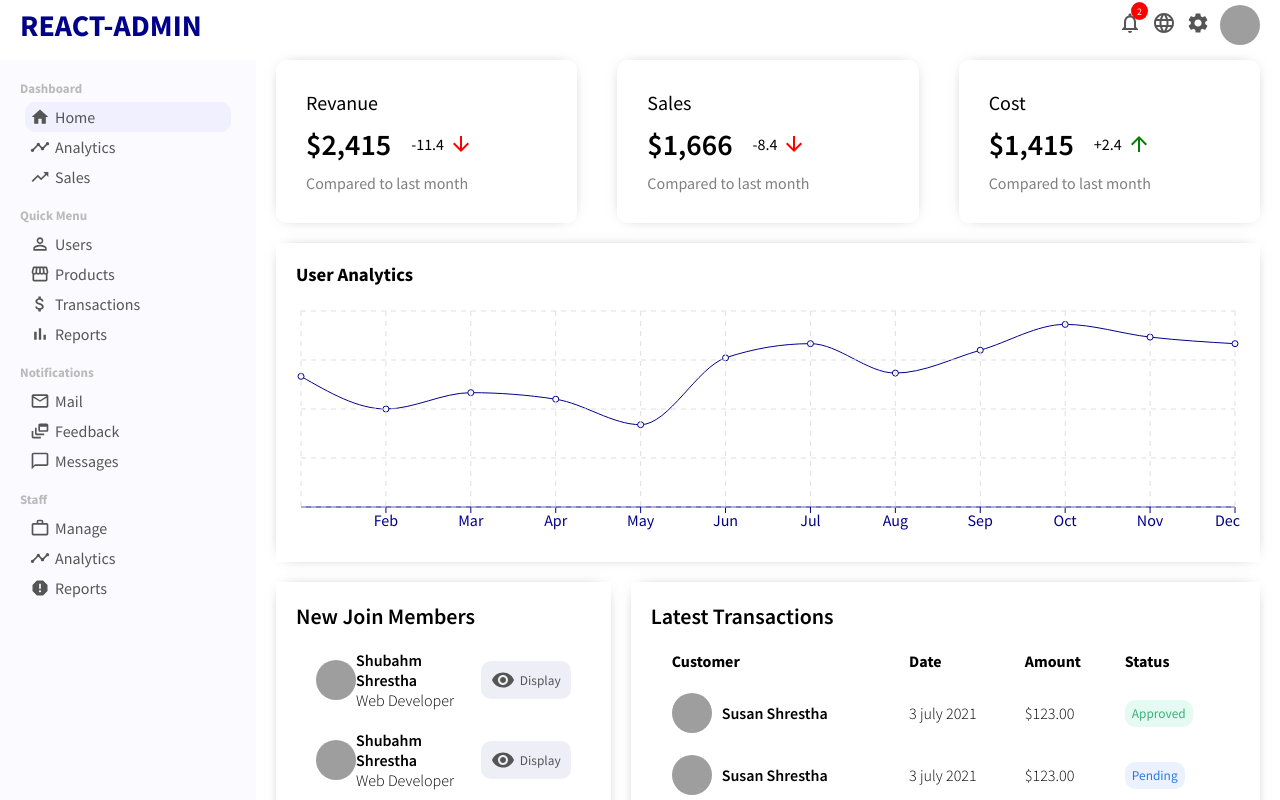
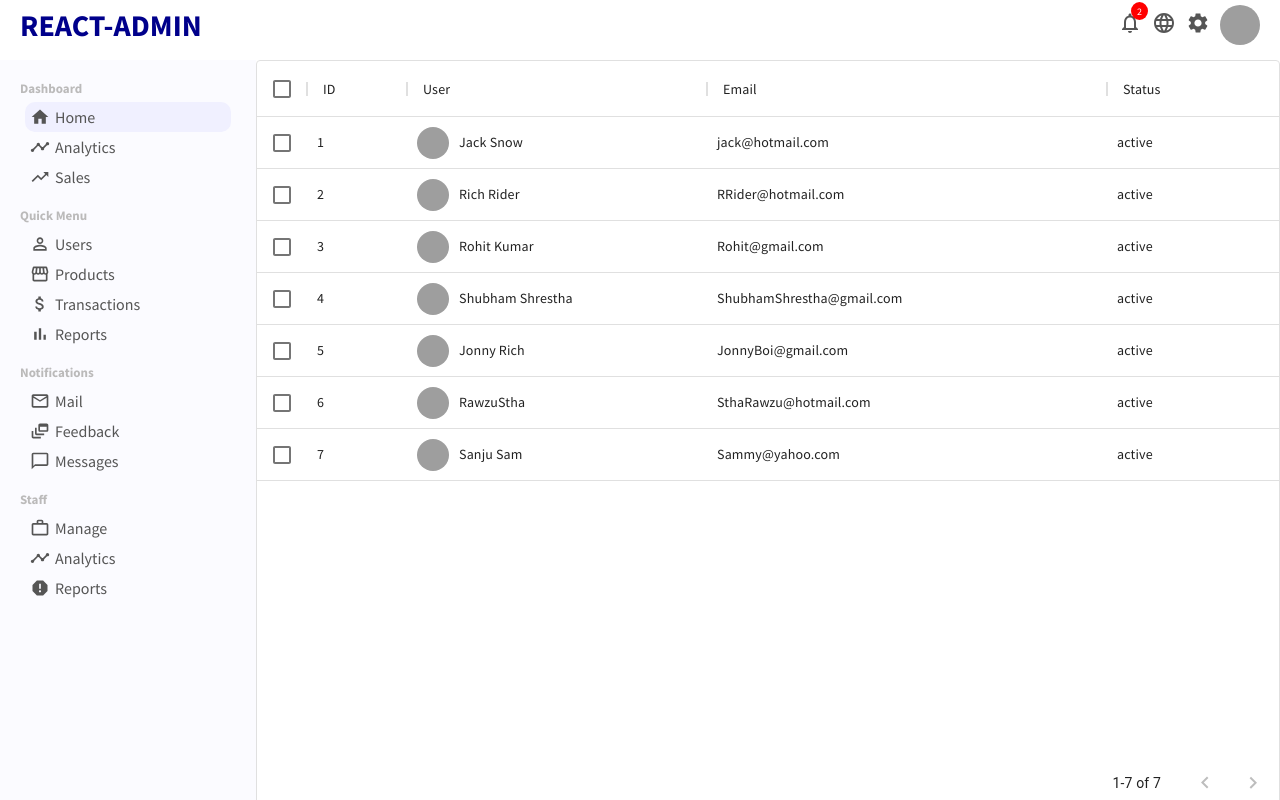
Before and after one commit to ShubhamShrestha25/react-admin, a React (Create React App) app: page /users in a window 1280 px wide. Shown: the top 800 px of the page. Built offline with nearby package versions, Linux system fonts and the light colour scheme; grey boxes are pictures that could not be loaded.

Commit message:
material-ui table

```diff
--- a/package.json
+++ b/package.json
@@ -4,12 +4,14 @@
   "private": true,
   "dependencies": {
     "@material-ui/core": "^4.12.3",
+    "@material-ui/data-grid": "^4.0.0-alpha.37",
     "@material-ui/icons": "^4.11.2",
     "@testing-library/jest-dom": "^5.14.1",
     "@testing-library/react": "^11.2.7",
     "@testing-library/user-event": "^12.8.3",
     "react": "^17.0.2",
     "react-dom": "^17.0.2",
+    "react-router-dom": "^5.3.0",
     "react-scripts": "4.0.3",
     "recharts": "^2.1.4",
     "web-vitals": "^1.1.2"
--- a/src/App.js
+++ b/src/App.js
@@ -1,17 +1,26 @@
+import { BrowserRouter as Router, Switch, Route } from "react-router-dom";
 import "./App.css";
 import Sidebar from "./components/sidebar/Sidebar";
 import Topbar from "./components/topbar/Topbar";
 import Home from "./pages/home/Home";
+import UserList from "./pages/userlist/UserList";
 
 function App() {
   return (
-    <div className="App">
+    <Router>
       <Topbar />
       <div className="container">
         <Sidebar />
-        <Home />
+        <Switch>
+          <Route path="/" exact>
+            <Home />
+          </Route>
+          <Route path="/users">
+            <UserList />
+          </Route>
+        </Switch>
       </div>
-    </div>
+    </Router>
   );
 }
 
--- a/src/DummyData.js
+++ b/src/DummyData.js
@@ -48,3 +48,69 @@
     "Active User": 4999,
   },
 ];
+
+export const userRows = [
+  {
+    id: 1,
+    username: "Jack Snow",
+    avatar:
+      "https://images.pexels.com/photos/4172933/pexels-photo-4172933.jpeg?auto=compress&cs=tinysrgb&dpr=2&h=650&w=940",
+    email: "jack@hotmail.com",
+    status: "active",
+    transaction: "$200",
+  },
+  {
+    id: 2,
+    username: "Rich Rider",
+    avatar:
+      "https://images.pexels.com/photos/4172933/pexels-photo-4172933.jpeg?auto=compress&cs=tinysrgb&dpr=2&h=650&w=940",
+    email: "RRider@hotmail.com",
+    status: "active",
+    transaction: "$1200",
+  },
+  {
+    id: 3,
+    username: "Rohit Kumar",
+    avatar:
+      "https://images.pexels.com/photos/4172933/pexels-photo-4172933.jpeg?auto=compress&cs=tinysrgb&dpr=2&h=650&w=940",
+    email: "Rohit@gmail.com",
+    status: "active",
+    transaction: "$500",
+  },
+  {
+    id: 4,
+    username: "Shubham Shrestha",
+    avatar:
+      "https://images.pexels.com/photos/4172933/pexels-photo-4172933.jpeg?auto=compress&cs=tinysrgb&dpr=2&h=650&w=940",
+    email: "ShubhamShrestha@gmail.com",
+    status: "active",
+    transaction: "$755",
+  },
+  {
+    id: 5,
+    username: "Jonny Rich",
+    avatar:
+      "https://images.pexels.com/photos/4172933/pexels-photo-4172933.jpeg?auto=compress&cs=tinysrgb&dpr=2&h=650&w=940",
+    email: "JonnyBoi@gmail.com",
+    status: "active",
+    transaction: "$300",
+  },
+  {
+    id: 6,
+    username: "RawzuStha",
+    avatar:
+      "https://images.pexels.com/photos/4172933/pexels-photo-4172933.jpeg?auto=compress&cs=tinysrgb&dpr=2&h=650&w=940",
+    email: "SthaRawzu@hotmail.com",
+    status: "active",
+    transaction: "$1136",
+  },
+  {
+    id: 7,
+    username: "Sanju Sam",
+    avatar:
+      "https://images.pexels.com/photos/4172933/pexels-photo-4172933.jpeg?auto=compress&cs=tinysrgb&dpr=2&h=650&w=940",
+    email: "Sammy@yahoo.com",
+    status: "active",
+    transaction: "$651",
+  },
+];
--- /dev/null
+++ b/src/pages/userlist/UserList.jsx
@@ -0,0 +1,73 @@
+import React, { useState } from "react";
+import "./userList.css";
+import { DataGrid } from "@material-ui/data-grid";
+import { DeleteOutline } from "@material-ui/icons";
+import { userRows } from "../../DummyData";
+import { Link } from "react-router-dom";
+
+const UserList = () => {
+  const [data, setData] = useState(userRows);
+  const handleDelete = (id) => {
+    setData(data.filter((item) => item.id !== id));
+  };
+
+  const columns = [
+    { field: "id", headerName: "ID", width: 100 },
+    {
+      field: "user",
+      headerName: "User",
+      width: 300,
+      renderCell: (params) => {
+        return (
+          <div className="user-list-user">
+            <img src={params.row.avatar} alt="" className="user-list-img" />
+            {params.row.username}
+          </div>
+        );
+      },
+    },
+    { field: "email", headerName: "Email", width: 400 },
+    {
+      field: "status",
+      headerName: "Status",
+      width: 200,
+    },
+    {
+      field: "transaction",
+      headerName: "Transaction",
+      width: 300,
+    },
+    {
+      field: "action",
+      headername: "Action",
+      width: 150,
+      renderCell: (params) => {
+        return (
+          <div className="user-list-user">
+            <Link to={"/user/" + params.row.id}>
+              <button className="user-list-edit">Edit</button>
+            </Link>
+            <DeleteOutline
+              className="user-list-delete"
+              onClick={() => handleDelete(params.row.id)}
+            />
+          </div>
+        );
+      },
+    },
+  ];
+
+  return (
+    <div className="userList">
+      <DataGrid
+        rows={data}
+        disableSelectionOnClick
+        columns={columns}
+        pageSize={8}
+        checkboxSelection
+      />
+    </div>
+  );
+};
+
+export default UserList;
--- /dev/null
+++ b/src/pages/userlist/userList.css
@@ -0,0 +1,31 @@
+.userList {
+  flex: 4;
+}
+
+.user-list-user {
+  display: flex;
+  align-items: center;
+}
+
+.user-list-img {
+  width: 32px;
+  height: 32px;
+  border-radius: 50%;
+  object-fit: cover;
+  margin-right: 10px;
+}
+
+.user-list-edit {
+  border: none;
+  border-radius: 10px;
+  padding: 5px 10px;
+  background-color: #3bb077;
+  color: #fff;
+  cursor: pointer;
+  margin-right: 15px;
+}
+
+.user-list-delete{
+    color: rgb(235, 5, 5);
+    cursor: pointer;
+}
```
Also changed, not shown: 1 other file (tests, documents, lock files or other folders).
